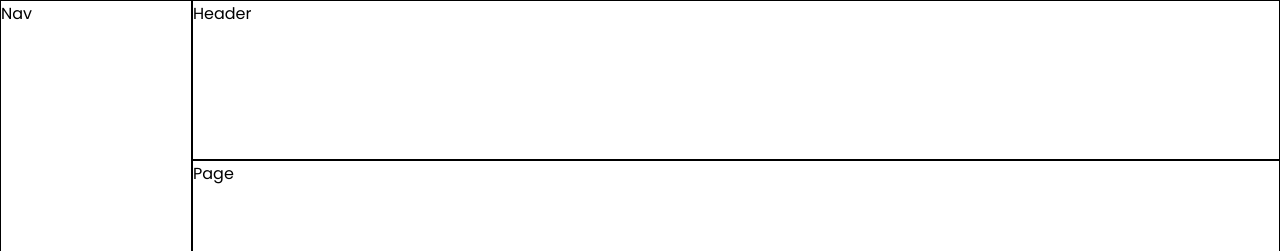
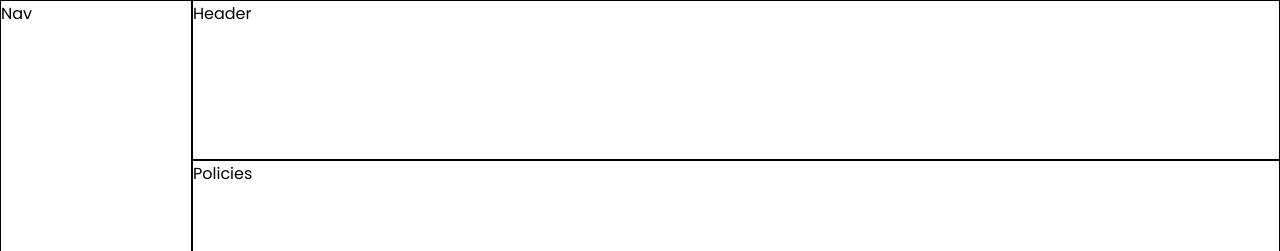
Before and after one commit to YosWebiks/insurance, a React (Vite) app: page /policies in a window 1280 px wide. Shown: the top 251 px of the page. Built offline with nearby package versions, Linux system fonts and the light colour scheme.

Commit message:
routing system basics

```diff
--- a/src/components/Header.tsx
+++ b/src/components/Header.tsx
@@ -2,6 +2,6 @@ import React from 'react'
 
 export default function Header() {
   return (
-    <div>Header</div>
+    <div className='full'>Header</div>
   )
 }
--- a/src/components/Nav.tsx
+++ b/src/components/Nav.tsx
@@ -2,6 +2,6 @@ import React from 'react'
 
 export default function Nav() {
   return (
-    <div>Nav</div>
+    <div className='full'>Nav</div>
   )
 }
--- a/src/components/pages/Page.tsx
+++ b/src/components/pages/Page.tsx
@@ -1,7 +1,20 @@
-import React from 'react'
+import React from "react";
+import { Navigate, Route, Routes } from "react-router-dom";
+import Claims from "./claims/Claims";
+import Policies from "./policies/Policies";
+import PolicyDetails from "./policies/PolicyDetails";
+import ClaimDedails from "./claims/ClaimDedails";
 
 export default function Page() {
   return (
-    <div>Page</div>
-  )
+    <div className="full">
+      <Routes>
+        <Route path="/" element={<Navigate replace to="/policies" />} />
+        <Route path="claims" element={<Claims />} />
+        <Route path="claims/:id" element={<ClaimDedails />} />
+        <Route path="policies" element={<Policies />} />
+        <Route path="policies/:id" element={<PolicyDetails />} />
+      </Routes>
+    </div>
+  );
 }
--- a/src/index.css
+++ b/src/index.css
@@ -11,7 +11,7 @@
   width: 100vw;
   height: 100vh;
   display: grid;
-  grid-template-rows: 20% auto ;
+  grid-template-rows: 20% auto;
   grid-template-columns: 15% auto;
   grid-template-areas:
     "a h"
@@ -33,3 +33,8 @@
 .app > main {
   grid-area: m;
 }
+
+.full {
+  height: 100%;
+  width: 100%;
+}
--- a/src/main.tsx
+++ b/src/main.tsx
@@ -4,11 +4,14 @@ import "./index.css";
 import App from "./App.tsx";
 import { Provider } from "react-redux";
 import store from "./redux/store.ts";
+import { BrowserRouter } from "react-router-dom";
 
 createRoot(document.getElementById("root")!).render(
   <StrictMode>
     <Provider store={store}>
-      <App />
+      <BrowserRouter>
+        <App />
+      </BrowserRouter>
     </Provider>
   </StrictMode>
 );
```
